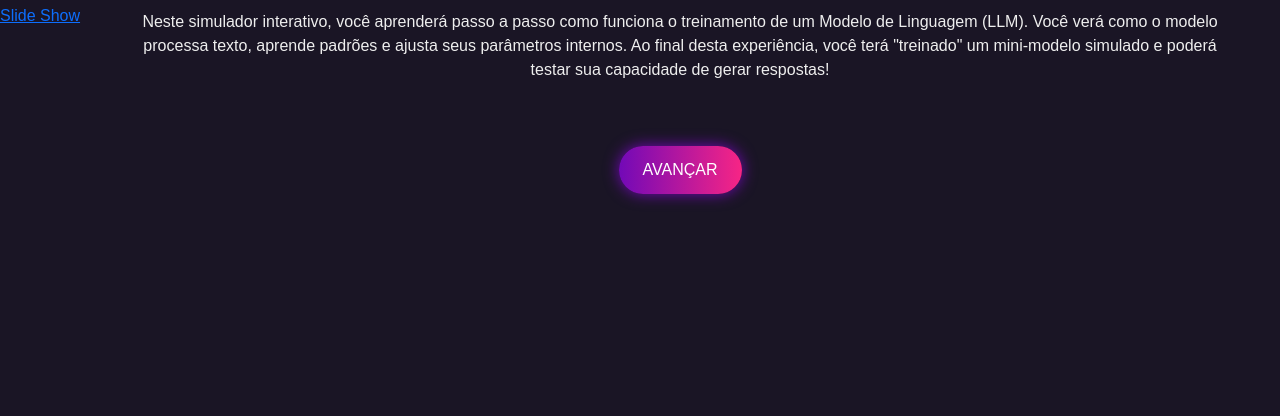
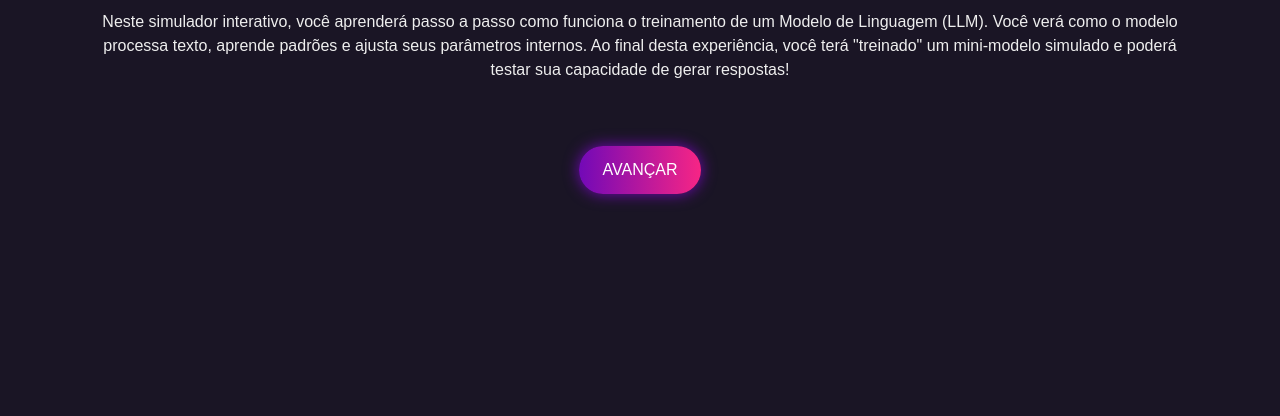
Before and after one commit to Vini1305/Vini1305.github.io, a plain HTML site: page index.html in a window 1280 px wide. Shown: the part 384-800 px from the top of the page. Drawn offline with nearby package versions, Linux system fonts and the light colour scheme.

Commit message:
terceiro commit

```diff
--- a/index.html
+++ b/index.html
@@ -10,7 +10,7 @@
 </head>
 <body class="d-flex justify-content-center align-items-center vh-100">
 
-    <a href="slideshow.html">Slide Show</a>
+    <!--a href="slideshow.html">Slide Show</a-->
 
     <div class="container text-center">
 
```
